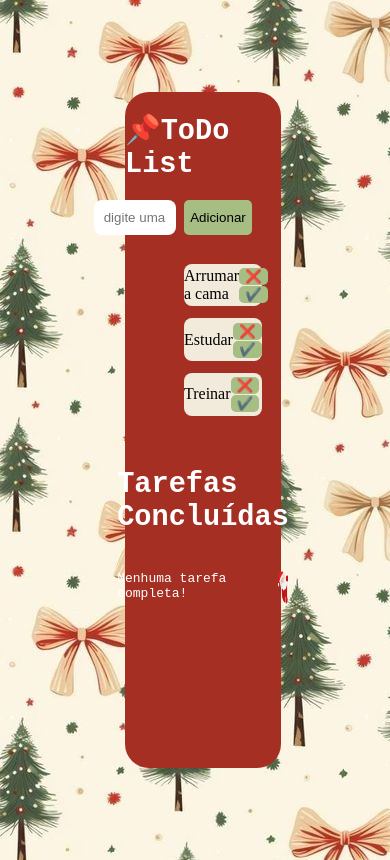
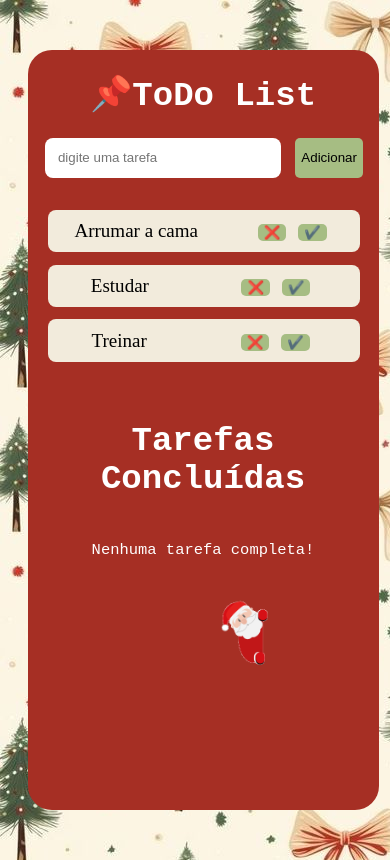
Before and after one commit to metataly/ToDoList-vnw, a Vue app: page / in a window 390 px wide. Built offline with nearby package versions, Linux system fonts and the light colour scheme.

Commit message:
:rocket: Finalização + responsividade

```diff
--- a/src/App.vue
+++ b/src/App.vue
@@ -58,7 +58,6 @@
         </div>
       </li>
     </ul>
-
     <section>
       <h2>Tarefas Concluídas</h2>
       <div class = "nenhumatask" v-if="tarefasConcluida.length === 0">
@@ -86,6 +85,7 @@ main {
   width: 40vw;
   background-color: #a62f24;
   border-radius: 24px;
+  overflow: auto;
 
   h1,h2{
     color: white;
@@ -94,9 +94,19 @@ main {
     font-size: 2.2em;
   }
 
+  section{
+    text-align: center;
+  }
+
   p{
     color: white;
     font-family: monospace;
+  }
+
+  @media (max-width: 750px){
+    width: 90vw;
+    height: 90vh;
+    font-size: 1.19em;
   }
 }
 
@@ -127,14 +137,24 @@ li{
     transform: scale(1.05);
   }
 
+  @media (max-width: 750px){
+    width: 80vw;
+    height: 5vh;
+    margin-right: 10vw;
+  }
+
 }
 
 button {
-    background-color: #a6bd83;
-    border: none;
-    border-radius: 5px;
-    cursor: pointer;
+  background-color: #a6bd83;
+  border: none;
+  border-radius: 5px;
+  cursor: pointer;
+
+  @media (max-width: 750px){
+    margin: 0 1.5vw;
   }
+}
 
 .add{
   width: 25vw;
@@ -147,6 +167,16 @@ button {
     border-radius: 8px;
     border: none;
     margin: 0 8px;
+
+    @media (max-width: 750px){
+      width: 85vw;
+      padding: 1.5vh;
+    }
+  }
+
+  @media (max-width: 750px){
+    justify-content: center;
+    width: 85vw;
   }
 }
 
@@ -154,8 +184,16 @@ button {
   display: flex;
   justify-content: space-between;
 
+  @media (max-width: 750px){
+    flex-direction: column;
+    align-items: center;
+  }
   img{
    width: 8vw;
+
+   @media (max-width: 750px){
+      width: 35vw;
+    }
   }
 }
 
@@ -163,8 +201,17 @@ button {
   display: flex;
   justify-content: space-between;
 
+  @media (max-width: 750px){
+    flex-direction: column;
+    align-items: center;
+  }
+
   img{
    width: 5vw;
+
+   @media (max-width: 750px){
+      width: 20vw;
+    }
   }
 }
 </style>
```
